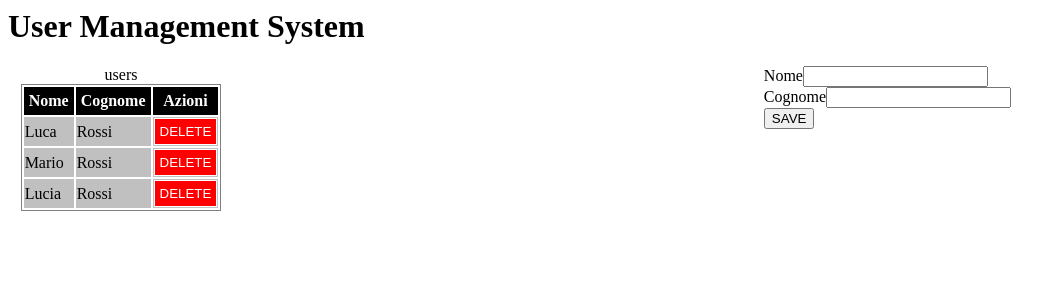
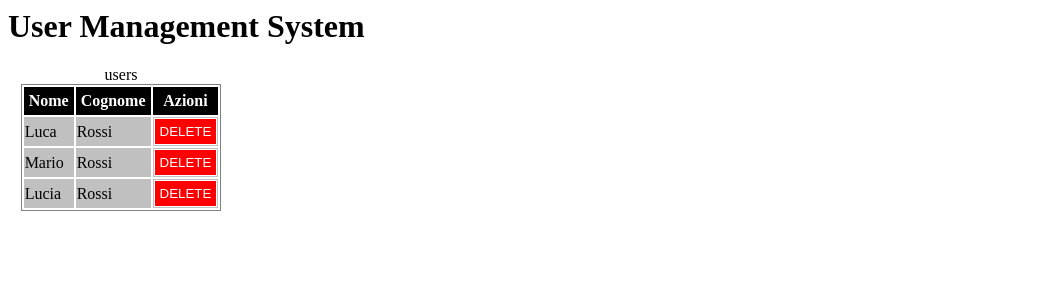
Before and after one commit to NickoManu/angular-ivy-ed24wn, an Angular app: page / in a window 1280 px wide. Shown: the top 300 px of the page, without its empty margins (0-1063 px from the left). Built offline with nearby package versions, Linux system fonts and the light colour scheme.

Commit message:
1 file modified

```diff
--- a/src/app/app.component.html
+++ b/src/app/app.component.html
@@ -3,7 +3,7 @@
   <div class="users">
     <app-users></app-users>
   </div>
-  <div class="user-detail">
+  <div class="user-detail" *ngIf="false">
     <app-user-detail></app-user-detail>
   </div>
 </div>
```
